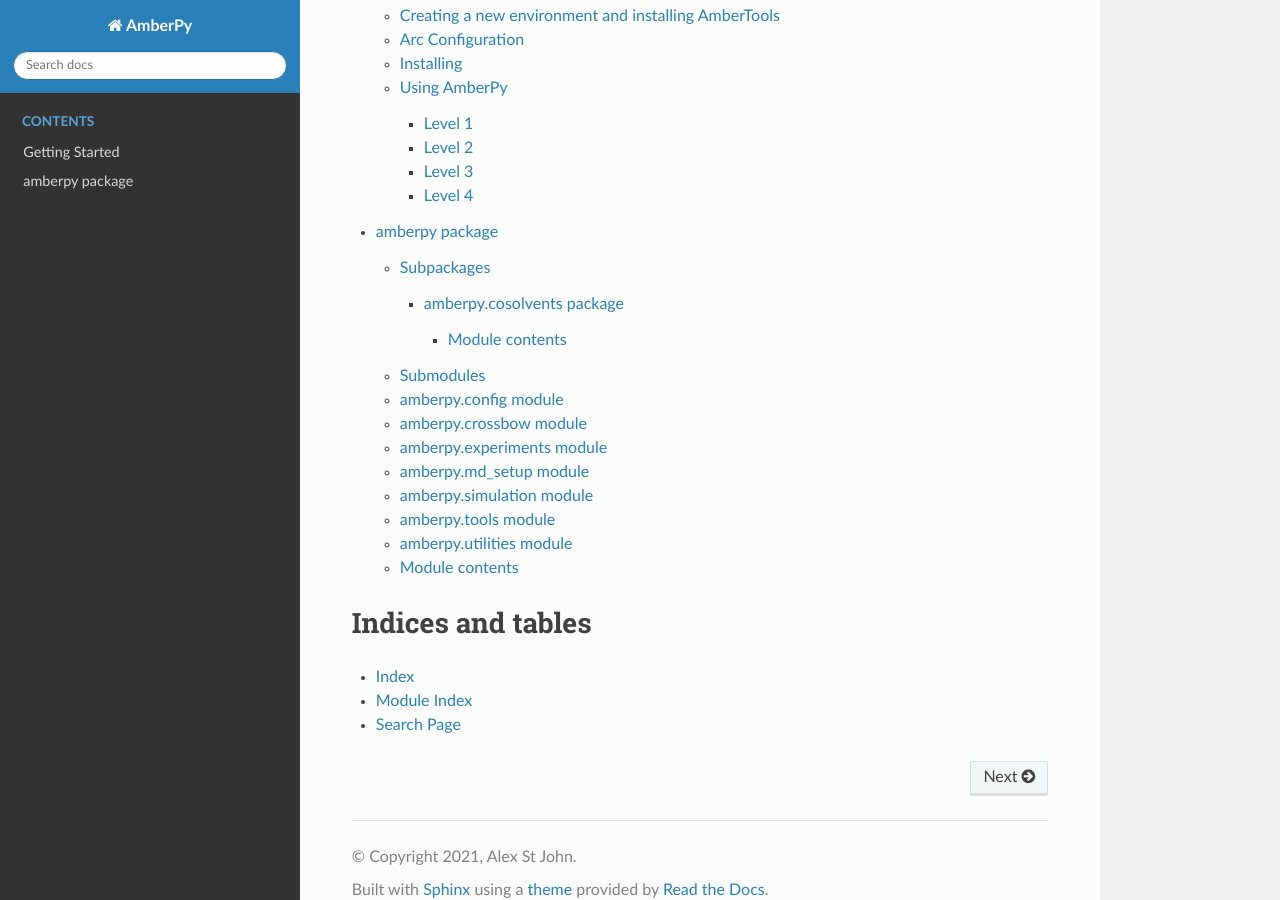
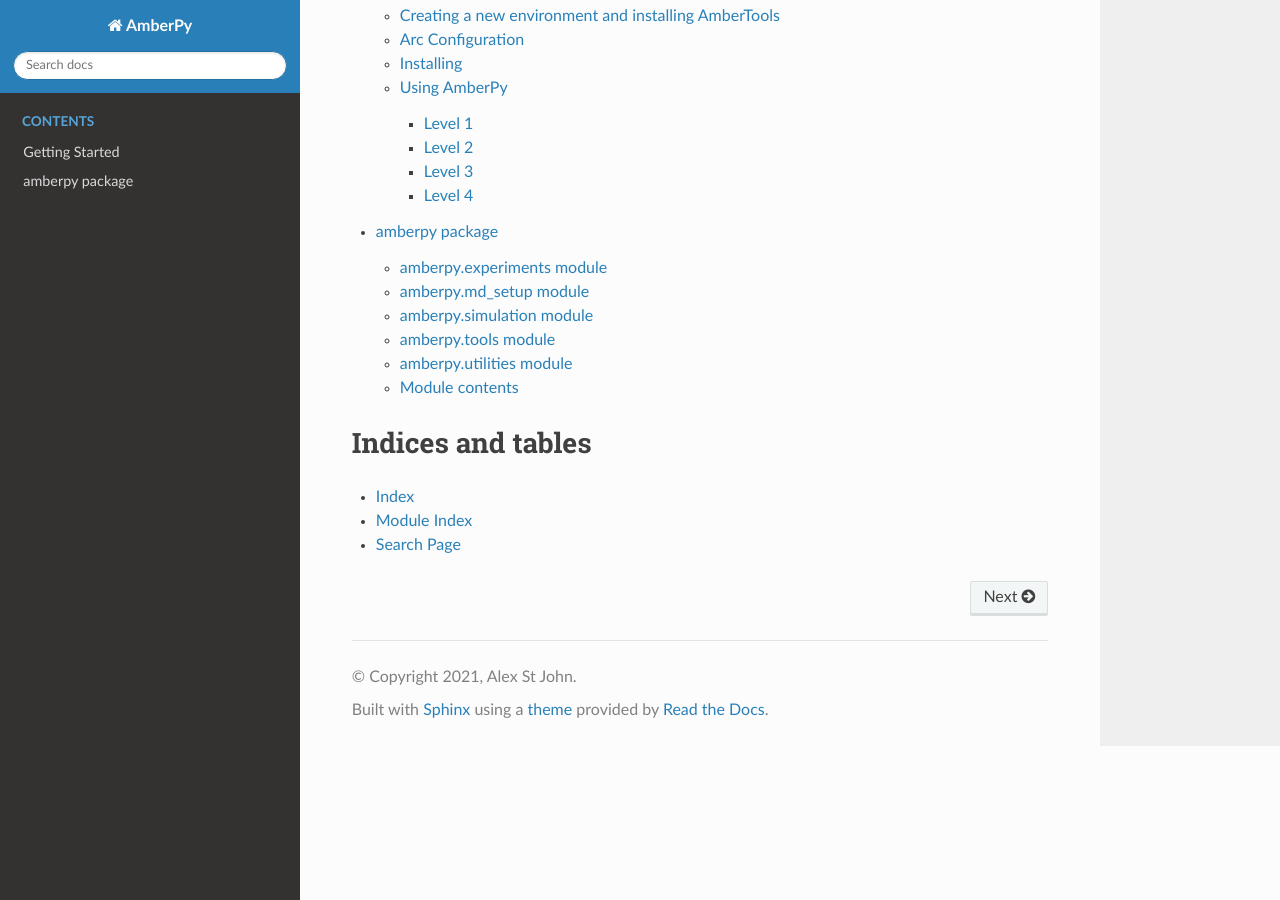
Before and after one commit to bs15ansj/AmberPy, a Sphinx documentation site: the page built from docs/source/index.rst, in a window 1280 px wide and 900 px high, scrolled down 786 px. Built offline with Sphinx 7.4.7 and the Read the Docs theme 2.0.0, drawn with Linux system fonts in a browser that asks for light colours.

Commit message:
Doc changes

```diff
--- a/docs/source/amberpy.cosolvents.rst
+++ /dev/null
@@ -1,10 +0,0 @@
-amberpy.cosolvents package
-==========================
-
-Module contents
----------------
-
-.. automodule:: amberpy.cosolvents
-   :members:
-   :undoc-members:
-   :show-inheritance:
--- a/docs/source/amberpy.rst
+++ b/docs/source/amberpy.rst
@@ -1,32 +1,5 @@
 amberpy package
 ===============
-
-Subpackages
------------
-
-.. toctree::
-   :maxdepth: 4
-
-   amberpy.cosolvents
-
-Submodules
-----------
-
-amberpy.config module
----------------------
-
-.. automodule:: amberpy.config
-   :members:
-   :undoc-members:
-   :show-inheritance:
-
-amberpy.crossbow module
------------------------
-
-.. automodule:: amberpy.crossbow
-   :members:
-   :undoc-members:
-   :show-inheritance:
 
 amberpy.experiments module
 --------------------------
```
